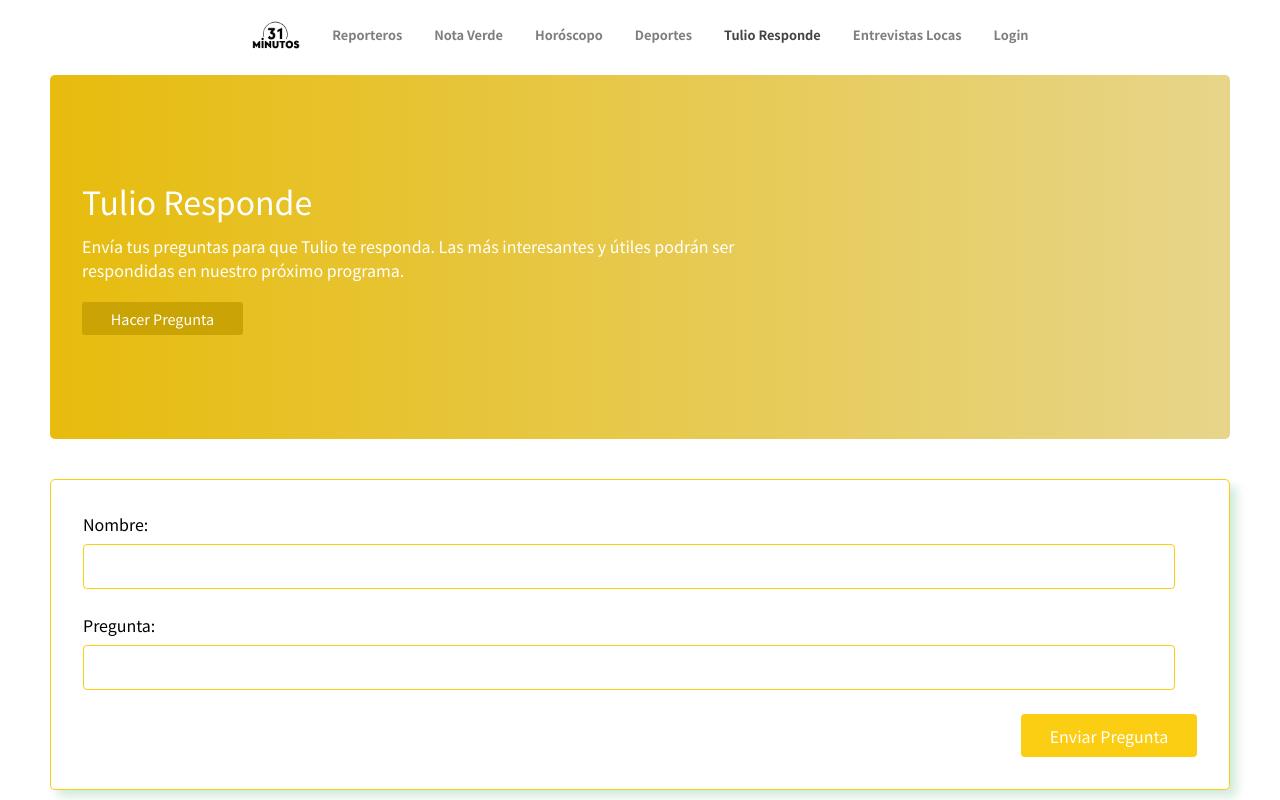
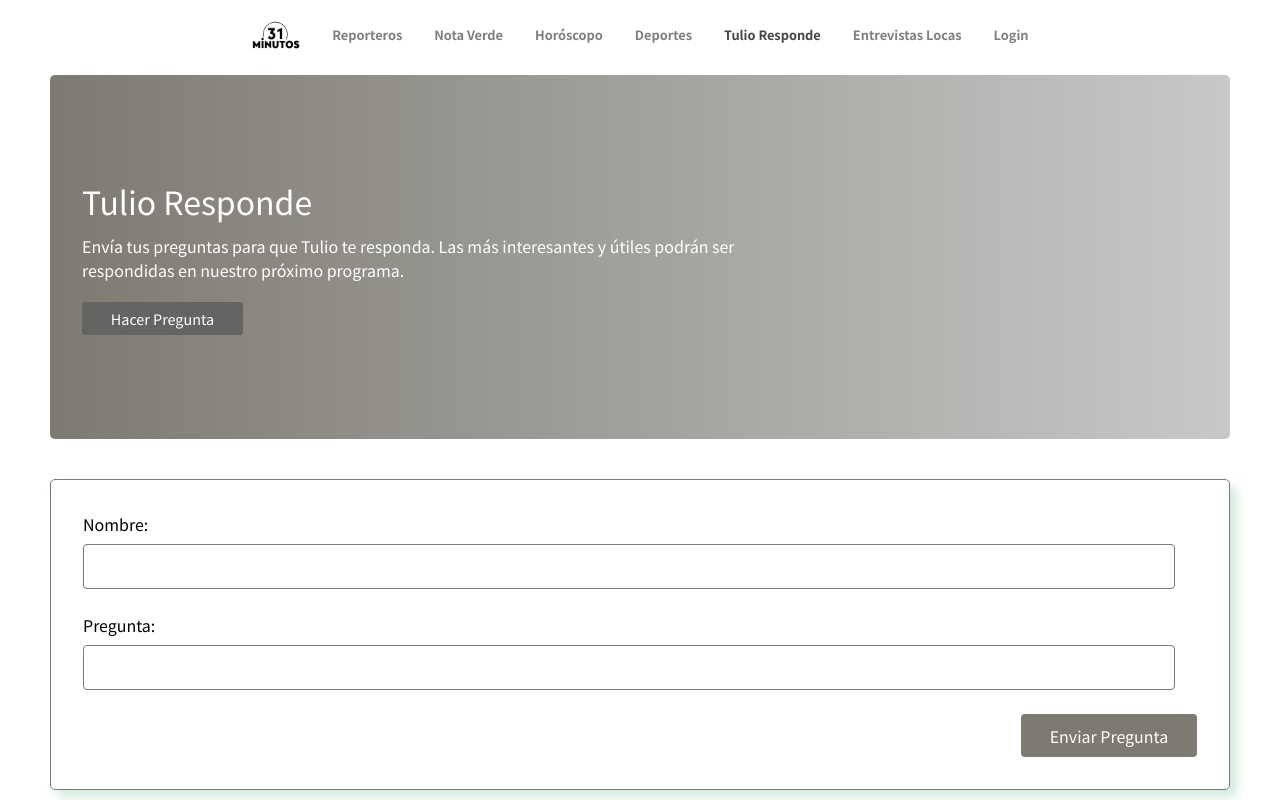
Before and after one commit to Menaa153/31-minutos, a React (Vite) app: page /tulio-responde in a window 1280 px wide. Shown: the top 800 px of the page. Built offline with nearby package versions, Linux system fonts and the light colour scheme.

Commit message:
actualizaciones

```diff
--- a/src/css/deportes.css
+++ b/src/css/deportes.css
@@ -103,7 +103,7 @@
 .deportes-descripcion-c-f{
   margin: 0;
   color: white;
-  background-color: #a83232;
+  background-color: #f28b82;
   display: inline-block;
   padding: 0.3rem 0.8rem;
   border-radius: 50px;
@@ -138,10 +138,11 @@
 }
 
 .deportes-btn-d{
-  background-color: #a83232;
+  background-color: #f28b82;
   border: none;
   line-height: 0;
   padding: 1.1rem 1.2rem;
   border-radius: 15px;
   font-size: 1rem;
+  color: white;
 }
--- a/src/css/entrevistas_locas.css
+++ b/src/css/entrevistas_locas.css
@@ -18,7 +18,7 @@
   align-items: start;
   justify-content: center     ;
   height: 300px;
-  background: linear-gradient(to right, #f7931e, #ffd29e);
+  background: linear-gradient(to right, #d17000, #fcbf7a);
   margin: 20px 50px 20px 50px;
   border-radius: 5px;
   padding: 2rem 2rem;
--- a/src/css/horoscopo.css
+++ b/src/css/horoscopo.css
@@ -190,10 +190,11 @@
   align-items: center;
   justify-content: left;
   margin: 0px 0px 0px 0px;
+
 }
 
 .horoscopo-p-signo{
-  color: rgb(0, 0, 0);
+  color: #8B008B;
   font-family: 'Noto Sans KR', sans-serif;
   font-size: 1.3rem;
   margin: 0;
--- a/src/css/tulio_responde.css
+++ b/src/css/tulio_responde.css
@@ -11,7 +11,7 @@
   align-items: start;
   justify-content: center;
   height: 300px;
-  background: linear-gradient(to right, #e7bc0d, #e7d58a);
+  background: linear-gradient(to right, #7c7a71, #c9c8c8);
   margin: 20px 50px;
   border-radius: 5px;
   padding: 2rem;
@@ -39,7 +39,7 @@
   margin-top: 10px;
 }
 .boton-hacer-pregunta {
-  background-color: #caa305;
+  background-color: #646463;
   color: white;
   font-family: 'Noto Sans KR', sans-serif;
   font-size: 0.9rem;
@@ -53,7 +53,7 @@
 }
 .formulario-wrapper {
   background-color: rgba(255, 255, 255, 0.95);
-  border: 1px solid #fbcd13;
+  border: 1px solid #7c7a71;
   border-radius: 5px;
   padding: 2rem;
   box-shadow: 7px 7px 10px rgba(148, 204, 171, 0.4);
@@ -73,7 +73,7 @@
   padding: 0.6rem 1rem;
   font-family: 'Noto Sans KR', sans-serif;
   font-size: 1rem;
-  border: 1px solid #fbcd13;
+  border: 1px solid #7c7a71;
   border-radius: 4px;
 }
 .boton-enviar-container {
@@ -81,7 +81,7 @@
   justify-content: flex-end;
 }
 .boton-enviar {
-  background-color: #fbcd13;
+  background-color: #7c7a71;
   color: white;
   font-family: 'Noto Sans KR', sans-serif;
   font-size: 1rem;
--- a/src/pages/horoscopo.jsx
+++ b/src/pages/horoscopo.jsx
@@ -87,17 +87,17 @@
   {
     nombre: 'Aries',
     fecha: '21 de marzo - 19 de abril',
-    icono: <GiAries size={50} color="black" />
+    icono: <GiAries size={50} color="#814bb0" />
   },
   {
     nombre: 'Tauro',
     fecha: '20 de abril - 20 de mayo',
-    icono: <GiTaurus size={50} color="black" />
+    icono: <GiTaurus size={50} color="#814bb0" />
   },
   {
     nombre: 'Géminis',
     fecha: '21 de mayo - 20 de junio',
-    icono: <GiGemini size={50} color="black" />
+    icono: <GiGemini size={50} color="#814bb0" />
   },
   {
     nombre: 'Cáncer',
```
